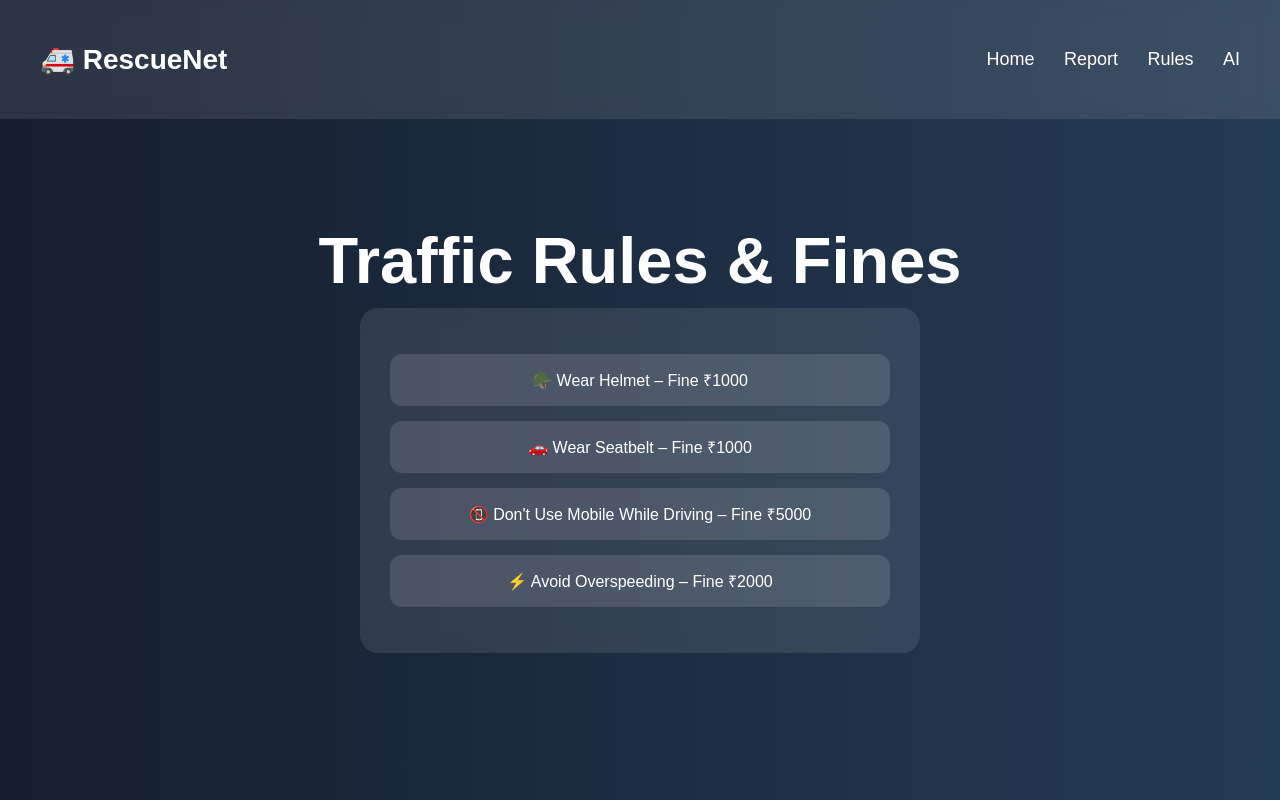
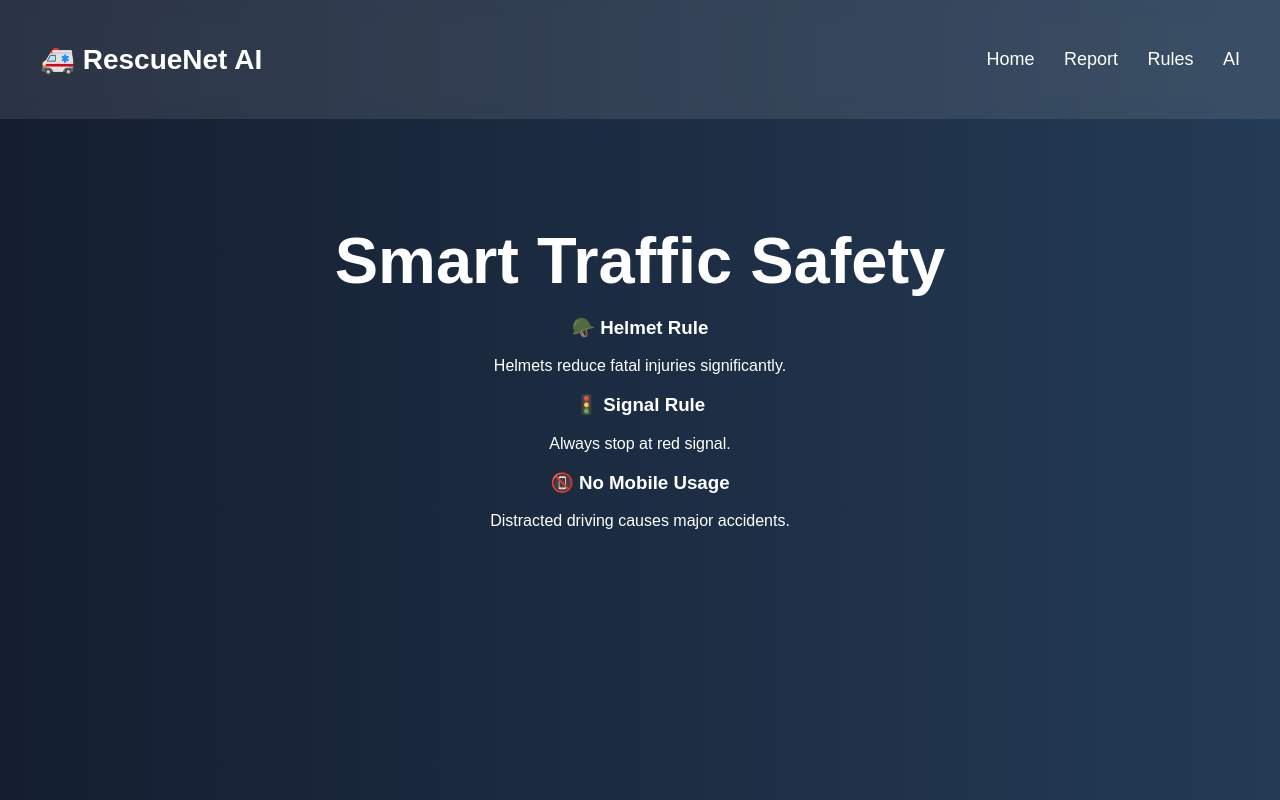
Before and after one commit to divya2538/RescueNet, a plain HTML site: page rules.html in a window 1280 px wide. Drawn offline with Linux system fonts and the light colour scheme.

Commit message:
Update rules.html

```diff
--- a/rules.html
+++ b/rules.html
@@ -10,7 +10,8 @@
 
     <title>Traffic Rules</title>
 
-    <link rel="stylesheet" href="style.css">
+    <link rel="stylesheet"
+          href="style.css">
 
 </head>
 
@@ -18,16 +19,13 @@
 
     <nav>
 
-        <h2 class="logo">🚑 RescueNet</h2>
+        <h2 class="logo">🚑 RescueNet AI</h2>
 
         <div class="nav-links">
 
             <a href="index.html">Home</a>
-
             <a href="report.html">Report</a>
-
             <a href="rules.html">Rules</a>
-
             <a href="ai.html">AI</a>
 
         </div>
@@ -37,30 +35,40 @@
     <div class="container">
 
         <h1 class="main-title">
-            Traffic Rules & Fines
+            Smart Traffic Safety
         </h1>
 
-        <div class="rules-box show-box">
+        <div class="dashboard-grid">
 
-            <ul>
+            <div class="glass-card">
 
-                <li>
-                    🪖 Wear Helmet – Fine ₹1000
-                </li>
+                <h3>🪖 Helmet Rule</h3>
 
-                <li>
-                    🚗 Wear Seatbelt – Fine ₹1000
-                </li>
+                <p>
+                    Helmets reduce fatal injuries significantly.
+                </p>
 
-                <li>
-                    📵 Don't Use Mobile While Driving – Fine ₹5000
-                </li>
+            </div>
 
-                <li>
-                    ⚡ Avoid Overspeeding – Fine ₹2000
-                </li>
+            <div class="glass-card">
 
-            </ul>
+                <h3>🚦 Signal Rule</h3>
+
+                <p>
+                    Always stop at red signal.
+                </p>
+
+            </div>
+
+            <div class="glass-card">
+
+                <h3>📵 No Mobile Usage</h3>
+
+                <p>
+                    Distracted driving causes major accidents.
+                </p>
+
+            </div>
 
         </div>
 
```
